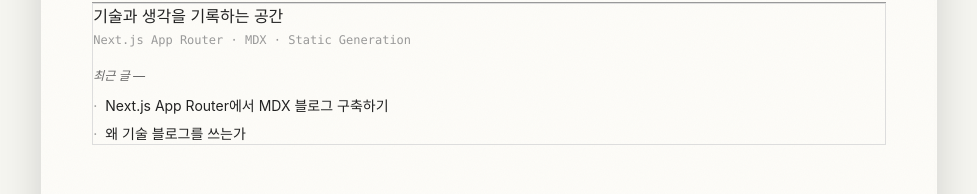
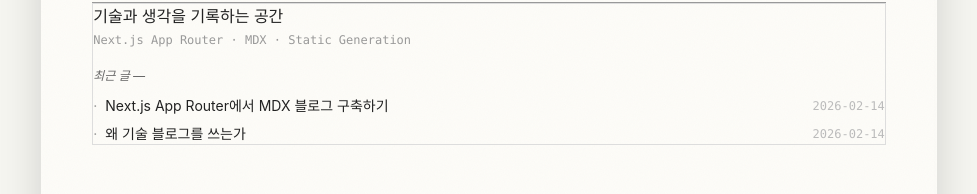
Before and after one commit to Melonisjy/resume, a Next.js app: page / in a window 1280 px wide. Shown: the part 3516-3710 px from the top of the page, without its empty margins (151-1128 px from the left). Built offline with nearby package versions, Linux system fonts and the light colour scheme; a web font is replaced by a local one.

Commit message:
feat: 블로그 포스트에 날짜 표시 추가

```diff
--- a/components/BlogPosts.tsx
+++ b/components/BlogPosts.tsx
@@ -103,8 +103,11 @@ export default function BlogPosts() {
                       <span className="text-[#999] dark:text-[#666] transition-colors duration-300">
                         ·
                       </span>
-                      <span className="text-[#222] dark:text-[#f5f5f0] group-hover:text-[#666] dark:group-hover:text-[#aaa] transition-colors duration-300">
+                      <span className="text-[#222] dark:text-[#f5f5f0] group-hover:text-[#666] dark:group-hover:text-[#aaa] transition-colors duration-300 flex-1">
                         {post.title}
+                      </span>
+                      <span className="text-xs text-[#bbb] dark:text-[#555] font-mono shrink-0 transition-colors duration-300">
+                        {post.date}
                       </span>
                     </a>
                   </motion.div>
```
